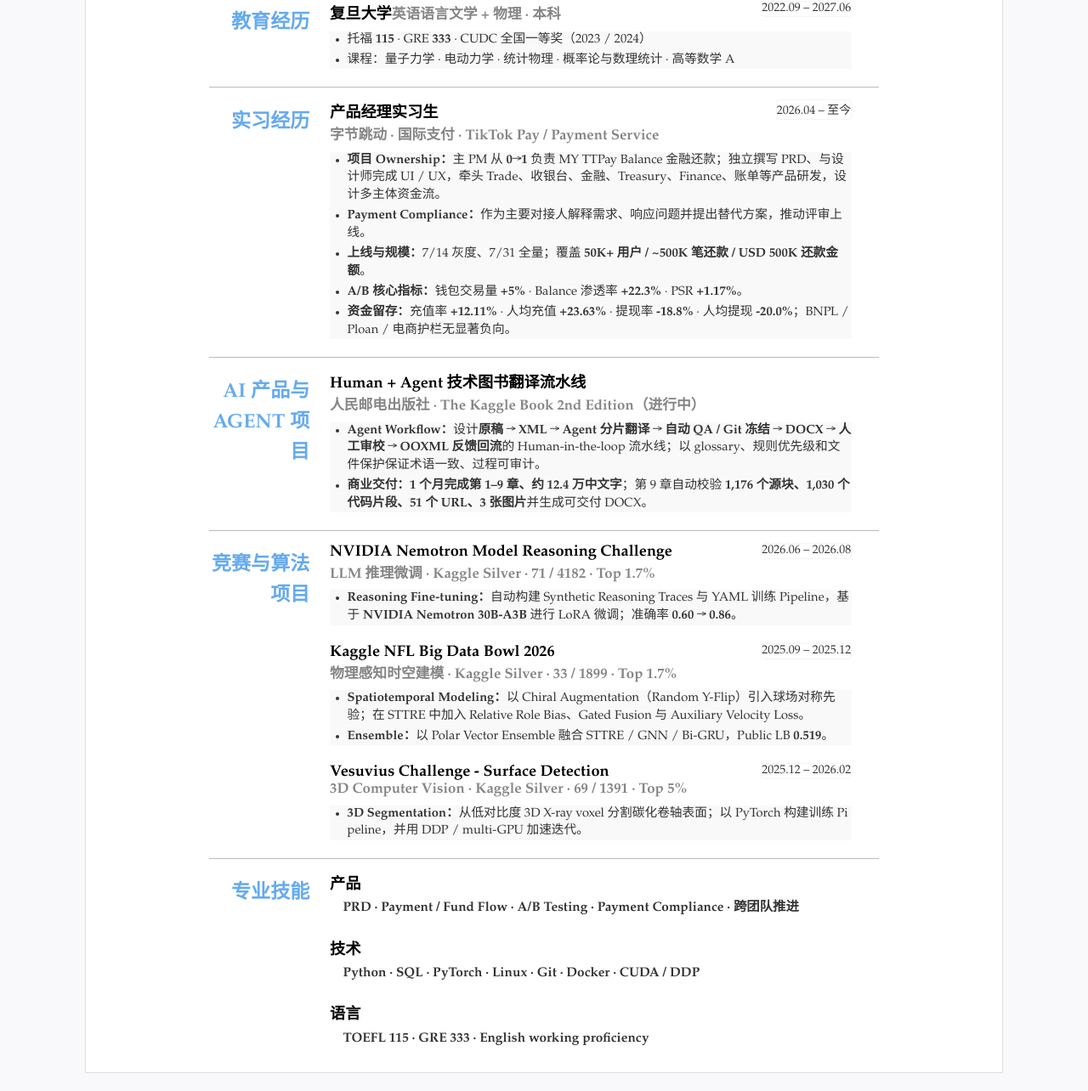
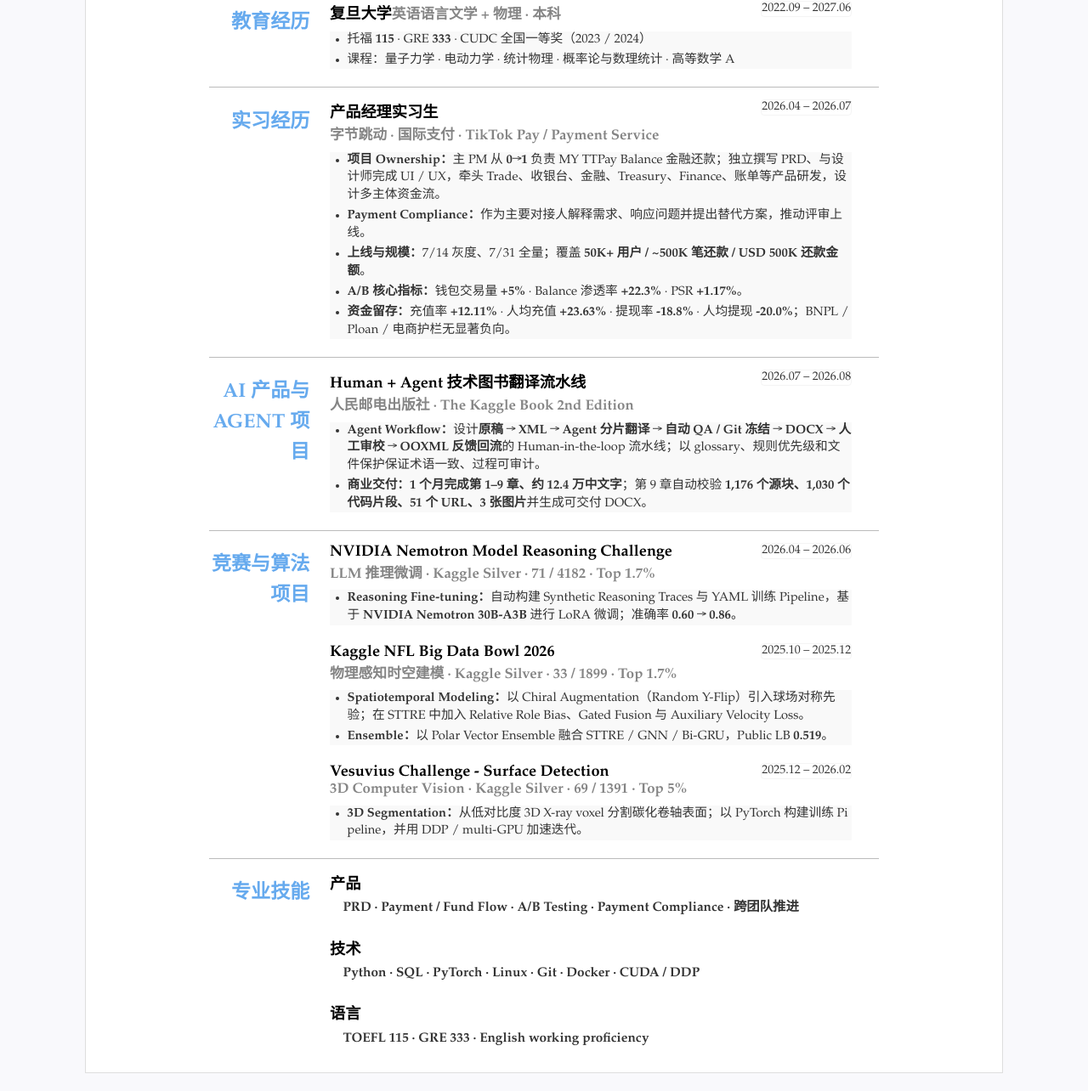
Before and after one commit to hanBufan/CV, a Jekyll site: the page built from index.html, in a window 1280 px wide. Shown: the part 210-1494 px from the top of the page at 85% size. Built offline with Jekyll 4.4.1, drawn with Linux system fonts in a browser that asks for light colours.

Commit message:
fix: align resume project timelines

```diff
--- a/_data/resume.yml
+++ b/_data/resume.yml
@@ -41,7 +41,7 @@ main:
     content:
       - title: "产品经理实习生"
         sub: "字节跳动 · 国际支付 · TikTok Pay / Payment Service"
-        duration: "2026.04 – 至今"
+        duration: "2026.04 – 2026.07"
         featured: true
         bullets:
           - "<strong>项目 Ownership：</strong>主 PM 从 <strong>0→1</strong> 负责 MY TTPay Balance 金融还款；独立撰写 PRD、与设计师完成 UI / UX，牵头 Trade、收银台、金融、Treasury、Finance、账单等产品研发，设计多主体资金流。"
@@ -55,7 +55,8 @@ main:
     name: "AI 产品与 Agent 项目"
     content:
       - title: "Human + Agent 技术图书翻译流水线"
-        sub: "人民邮电出版社 · The Kaggle Book 2nd Edition（进行中）"
+        sub: "人民邮电出版社 · The Kaggle Book 2nd Edition"
+        duration: "2026.07 – 2026.08"
         bullets:
           - "<strong>Agent Workflow：</strong>设计<strong>原稿 → XML → Agent 分片翻译 → 自动 QA / Git 冻结 → DOCX → 人工审校 → OOXML 反馈回流</strong>的 Human-in-the-loop 流水线；以 glossary、规则优先级和文件保护保证术语一致、过程可审计。"
           - "<strong>商业交付：</strong><strong>1 个月完成第 1–9 章、约 12.4 万中文字</strong>；第 9 章自动校验 <strong>1,176 个源块、1,030 个代码片段、51 个 URL、3 张图片</strong>并生成可交付 DOCX。"
@@ -66,14 +67,14 @@ main:
     content:
 
       - title: "NVIDIA Nemotron Model Reasoning Challenge"
-        duration: "2026.06 – 2026.08"
+        duration: "2026.04 – 2026.06"
         sub: "LLM 推理微调 · Kaggle Silver · 71 / 4182 · Top 1.7%"
         bullets:
           - "<strong>Reasoning Fine-tuning：</strong>自动构建 Synthetic Reasoning Traces 与 YAML 训练 Pipeline，基于 <strong>NVIDIA Nemotron 30B-A3B</strong> 进行 LoRA 微调；准确率 <strong>0.60 → 0.86</strong>。"
 
 
       - title: "Kaggle NFL Big Data Bowl 2026"
-        duration: "2025.09 – 2025.12"
+        duration: "2025.10 – 2025.12"
         sub: "物理感知时空建模 · Kaggle Silver · 33 / 1899 · Top 1.7%"
         bullets:
           - "<strong>Spatiotemporal Modeling：</strong>以 Chiral Augmentation（Random Y-Flip）引入球场对称先验；在 STTRE 中加入 Relative Role Bias、Gated Fusion 与 Auxiliary Velocity Loss。"
```
